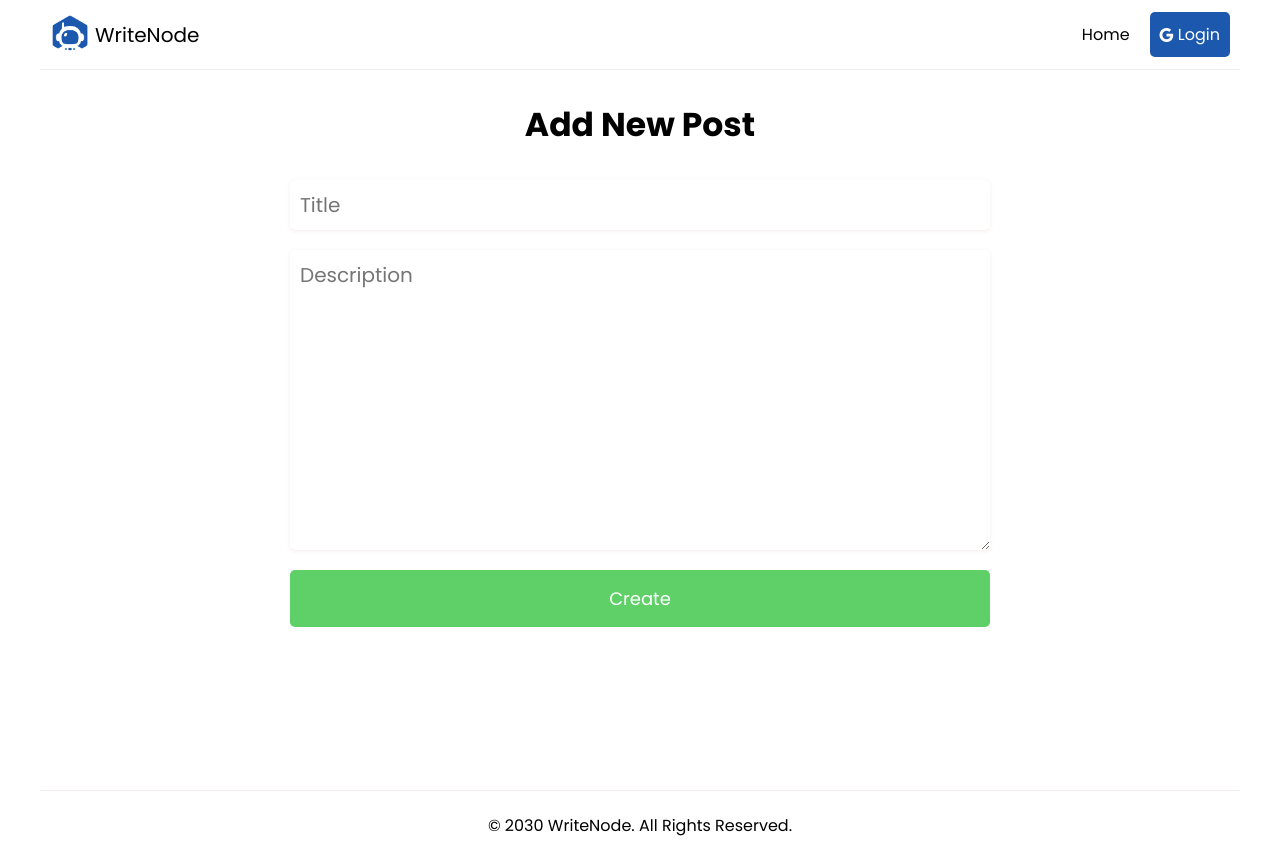
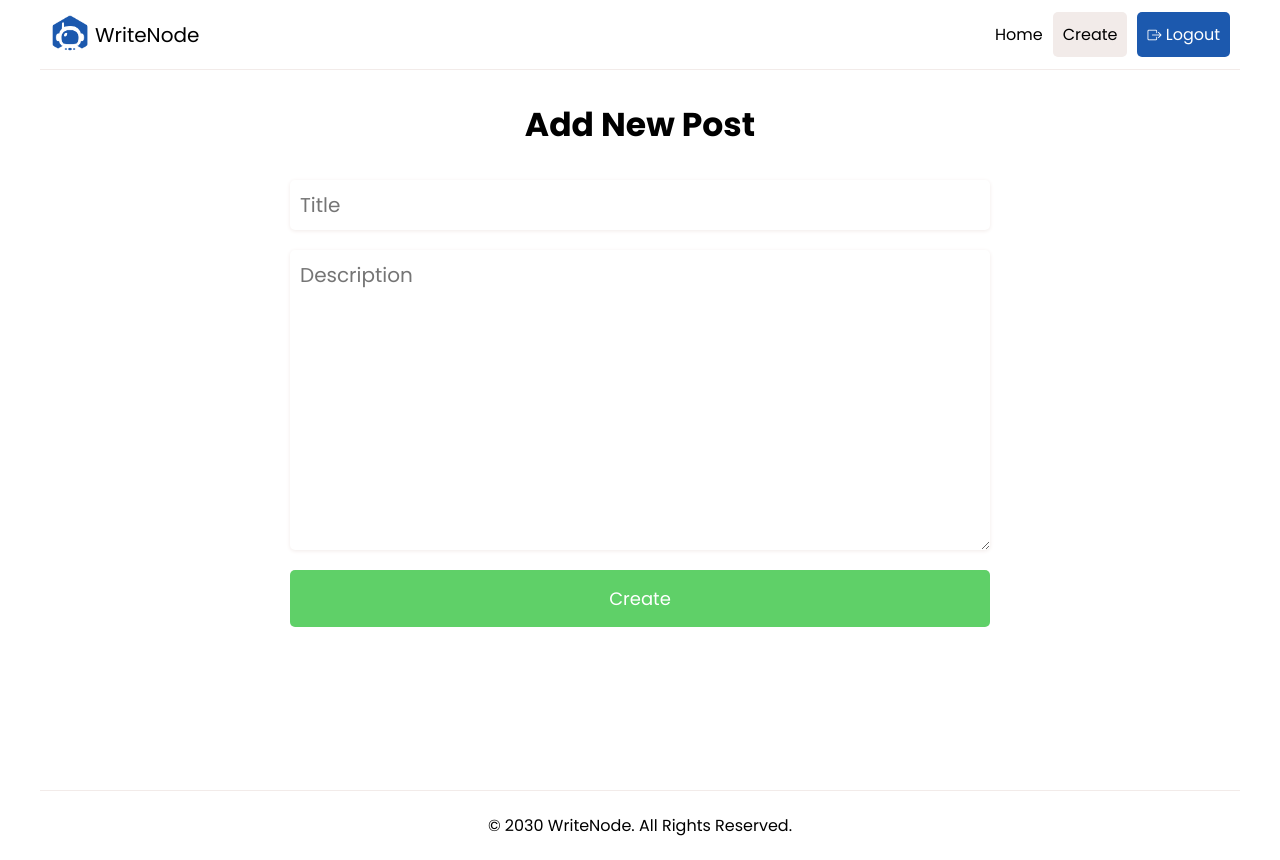
Before and after one commit to Dipesh-Gyawali/WriteNode, a React (Create React App) app: page /create in a window 1280 px wide. Built offline with nearby package versions, Linux system fonts and the light colour scheme; no server answers; sample sign-in values are in the browser's storage.

Commit message:
local storage and protected routes

```diff
--- a/src/components/Header.js
+++ b/src/components/Header.js
@@ -5,18 +5,20 @@ import Logo from "../assets/logo.png";
 import { useState } from "react";
 
 export const Header = () => {
-  const [isAuth, setIsAuth] = useState(false);
+  const [isAuth, setIsAuth] = useState(JSON.parse(localStorage.getItem("isAuth")) || false);
 
   function handleLogin(){
     signInWithPopup(auth, provider).then((result) => {
       console.log(result);
       setIsAuth(true);
+      localStorage.setItem("isAuth",true);
     })
   }
 
   function handleLogout(){
     signOut(auth);
     setIsAuth(false);
+    localStorage.setItem("isAuth",false);
   }
 
   return (
@@ -33,7 +35,7 @@ export const Header = () => {
             <button onClick={handleLogout} className="auth"><i className="bi bi-box-arrow-right"></i> Logout</button>
           </>
         ) : (
-          <button onClick={handleLogout} className="auth"><i className="bi bi-google"></i> Login</button>
+          <button onClick={handleLogin} className="auth"><i className="bi bi-google"></i> Login</button>
         ) }
       </nav>
     </header>
--- a/src/routes/AllRoutes.js
+++ b/src/routes/AllRoutes.js
@@ -1,12 +1,13 @@
 import { Routes, Route } from "react-router-dom";
 import { HomePage, CreatePost, PageNotFound } from "../pages";
+import { ProtectedRoutes } from "./ProtectedRoutes";
 
 export const AllRoutes = () => {
   return (
     <main>
         <Routes>
             <Route path="/" element={ <HomePage />} />
-            <Route path="create" element={ <CreatePost /> } />
+            <Route path="create" element={ <ProtectedRoutes><CreatePost /></ProtectedRoutes> } />
             <Route path="*" element={ <PageNotFound /> } />
         </Routes>
     </main>
--- a/src/routes/ProtectedRoutes.js
+++ b/src/routes/ProtectedRoutes.js
@@ -0,0 +1,6 @@
+import { Navigate } from "react-router-dom"
+
+export const ProtectedRoutes = ({children}) => {
+    const isAuth = JSON.parse((localStorage.getItem("isAuth")) || false);
+    return isAuth ? children : <Navigate to="/" />
+}
```
